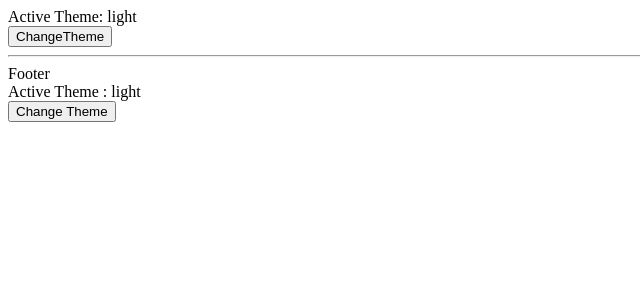
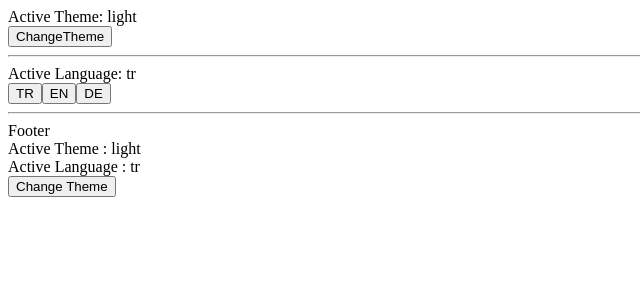
Before and after one commit to gorguluarslan/Context-API, a React (Create React App) app: page / in a window 1280 px wide. Shown: the top 300 px of the page, without its empty margins (0-640 px from the left). Built offline with nearby package versions, Linux system fonts and the light colour scheme.

Commit message:
Update: add Footer

```diff
--- a/src/App.js
+++ b/src/App.js
@@ -1,13 +1,19 @@
+import ChangeLang from "./components/ChangeLang";
 import ChangeTheme from "./components/ChangeTheme";
 import Footer from "./components/Footer";
+import { LangContextProvider } from "./contexts/LangContext";
 import { ThemeContextProvider } from "./contexts/ThemeContext";
 
 function App() {
   return (
-    <ThemeContextProvider>
-      <ChangeTheme />
-      <Footer />
-    </ThemeContextProvider>
+    <LangContextProvider>
+      <ThemeContextProvider>
+        <ChangeTheme />
+        <hr />
+        <ChangeLang />
+        <Footer />
+      </ThemeContextProvider>
+    </LangContextProvider>
   );
 }
 
--- a/src/components/Footer.js
+++ b/src/components/Footer.js
@@ -1,13 +1,16 @@
 import { useContext } from "react";
 import ThemeContext from "../contexts/ThemeContext";
+import LangContext from "../contexts/LangContext";
 
 function Footer() {
   const { theme, toggleTheme } = useContext(ThemeContext);
+  const { lang } = useContext(LangContext);
   return (
     <>
       <hr />
       Footer
       <div>Active Theme : {theme}</div>
+      <div>Active Language : {lang}</div>
       <button onClick={toggleTheme}>Change Theme</button>
     </>
   );
```
